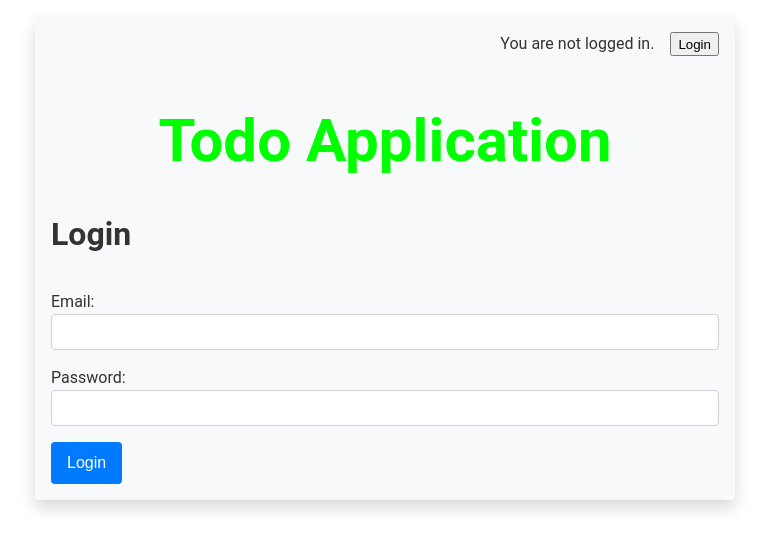
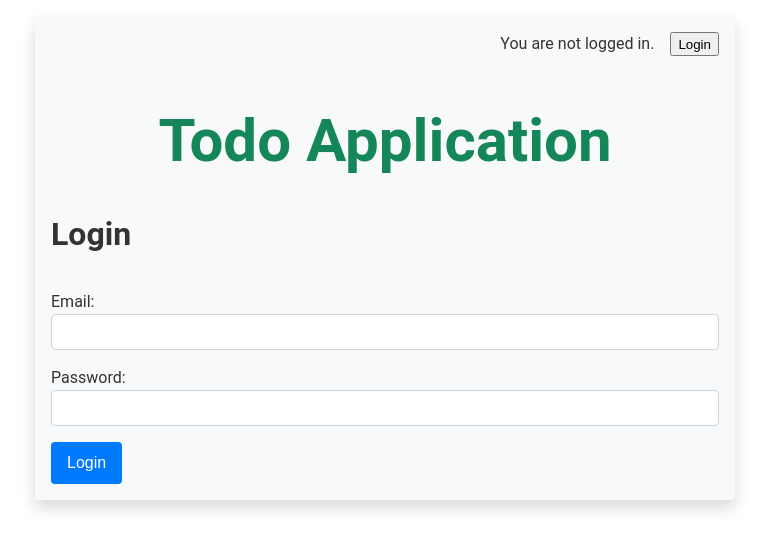
Before and after one commit to BikramThangjam/Todo-App-1.0, a React (Create React App) app: page /login in a window 1280 px wide. Shown: the top 550 px of the page, without its empty margins (255-1024 px from the left). Built offline with nearby package versions, Linux system fonts and the light colour scheme.

Commit message:
Just a minor change in Title color

```diff
--- a/src/App.css
+++ b/src/App.css
@@ -40,7 +40,7 @@ h1,h2,h3,h4,h5,h6, p {
 }
 
 .app-title {
-  color: #00ff00;
+  color: #15855a;
   padding: 1.5rem;
   text-align:center;
   font-size: 2.5rem;
```
